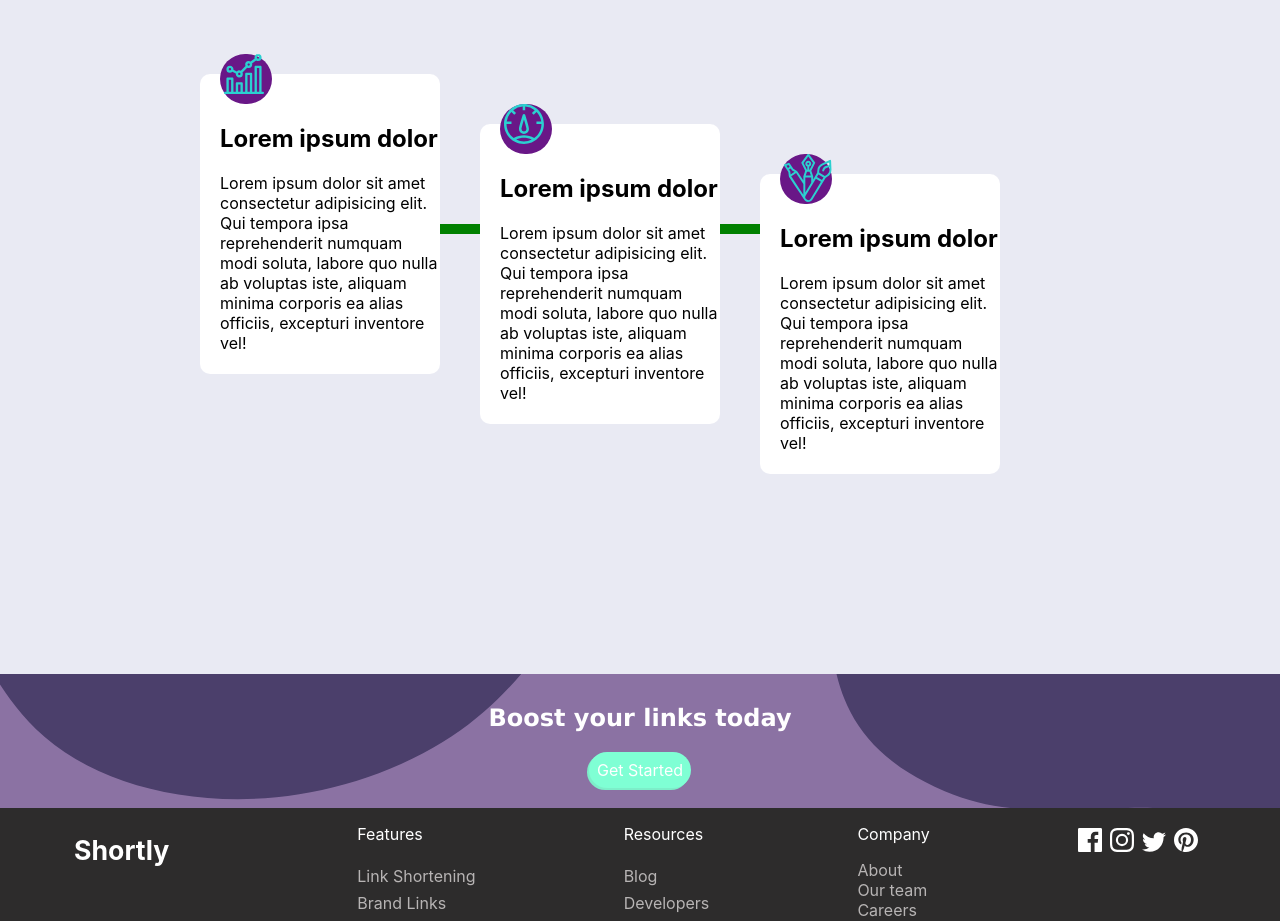
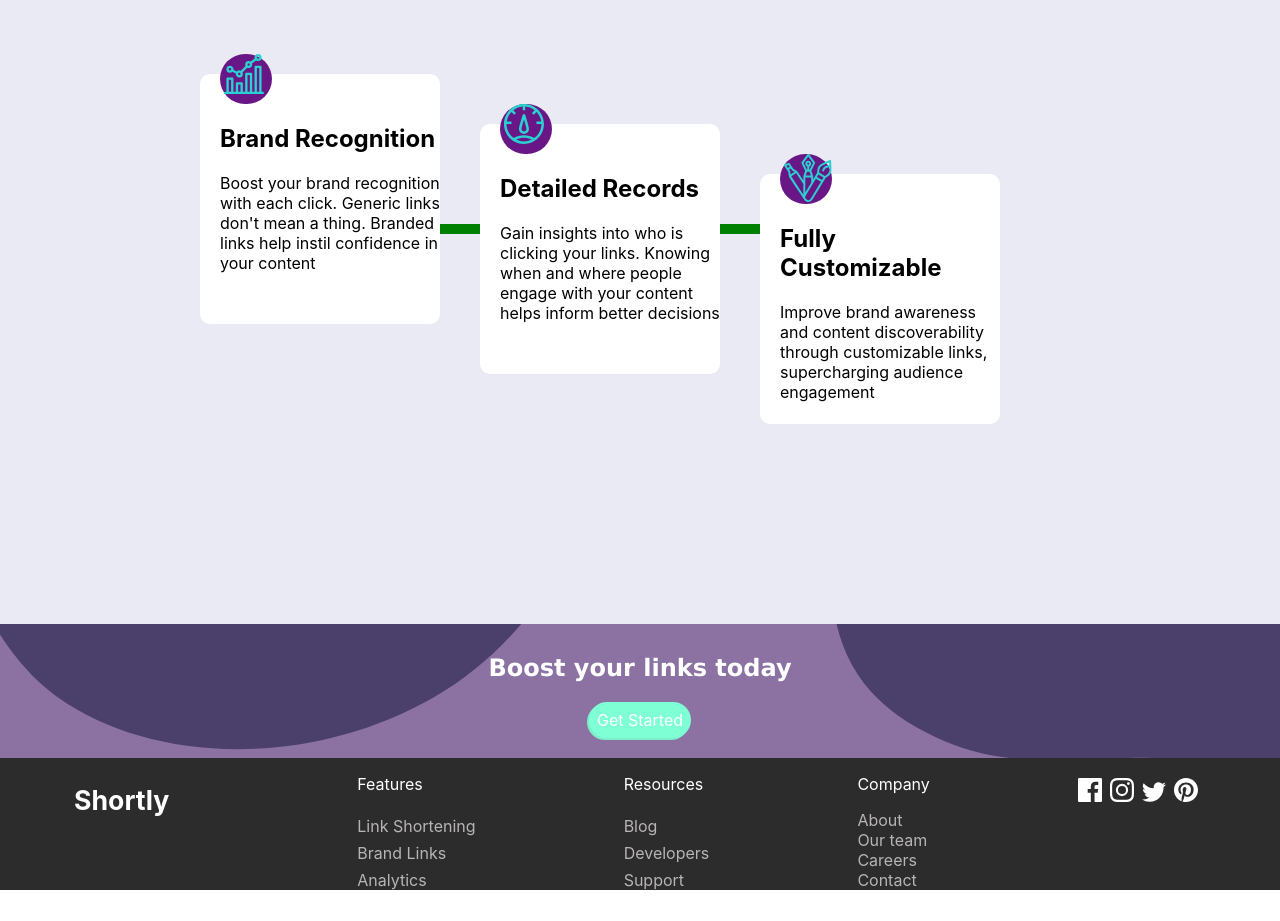
Before and after one commit to Brian-Machiestay/url-shortening, a React (Create React App) app in the folder client-side/: page / in a window 1280 px wide. Shown: the part 1080-2001 px from the top of the page. After the commit the page ends 1970 px from the top, so only its background shows below. Built offline with nearby package versions, Linux system fonts and the light colour scheme; the HTML template or start-up script is replaced by a standard one.

Commit message:
update brand stat component with real brand statements

```diff
--- a/client-side/src/assets/styles/main.css
+++ b/client-side/src/assets/styles/main.css
@@ -95,7 +95,7 @@
     background-color: #fff;
     padding-left: 20px;
     border-radius: 10px;
-    height: 300px;
+    height: 250px;
 }
 
 .statLogo {
--- a/client-side/src/components/stat.jsx
+++ b/client-side/src/components/stat.jsx
@@ -6,8 +6,8 @@ const BrandStat = (props) => {
     return (
         <div className={classes}>
             <div className="statLogo"><img src={props.icon}></img></div>
-            <h2>Lorem ipsum dolor</h2>
-            <p>Lorem ipsum dolor sit amet consectetur adipisicing elit. Qui tempora ipsa reprehenderit numquam modi soluta, labore quo nulla ab voluptas iste, aliquam minima corporis ea alias officiis, excepturi inventore vel!</p>
+            <h2>{props.title}</h2>
+            <p>{props.text}</p>
         </div>
     )
 }
--- a/client-side/src/components/statisticSection.jsx
+++ b/client-side/src/components/statisticSection.jsx
@@ -6,7 +6,18 @@ import detailed from "../assets/images/icon-detailed-records.svg";
 import constom from "../assets/images/icon-fully-customizable.svg";
 
 const StatSection = () => {
-    return (
+    const brand1Title = 'Brand Recognition';
+    const brand1text = `Boost your brand recognition
+    with each click. Generic links don\'t mean
+    a thing. Branded links help instil confidence in your content`
+    const brand2Title = 'Detailed Records';
+    const brand2text = `Gain insights into who is clicking your links.
+     Knowing when and where people engage with your content helps inform better decisions`;
+
+    const brand3Title = 'Fully Customizable';
+    const brand3text = `Improve brand awareness and content
+    discoverability through customizable links, supercharging audience engagement`
+     return (
         <div className="stats">
             <Shorten />
             <h3 className="advancedText">Advanced Statistics</h3>
@@ -17,11 +28,11 @@ const StatSection = () => {
                 djfldkfjdlfjdfdfsjldkfslkf
             </p>
             <div className="iconItems">
-                <BrandStat cls="recognize" icon={recogniton} />
+                <BrandStat cls="recognize" icon={recogniton} title={brand1Title} text={brand1text} />
                 <div className="connect"></div>
-                <BrandStat cls="detailed" icon={detailed} />
+                <BrandStat cls="detailed" icon={detailed} title={brand2Title} text={brand2text} />
                 <div className="connect"></div>
-                <BrandStat cls="custom" icon={constom} />
+                <BrandStat cls="custom" icon={constom} title={brand3Title} text={brand3text} />
             </div>
         </div>
     )
```
